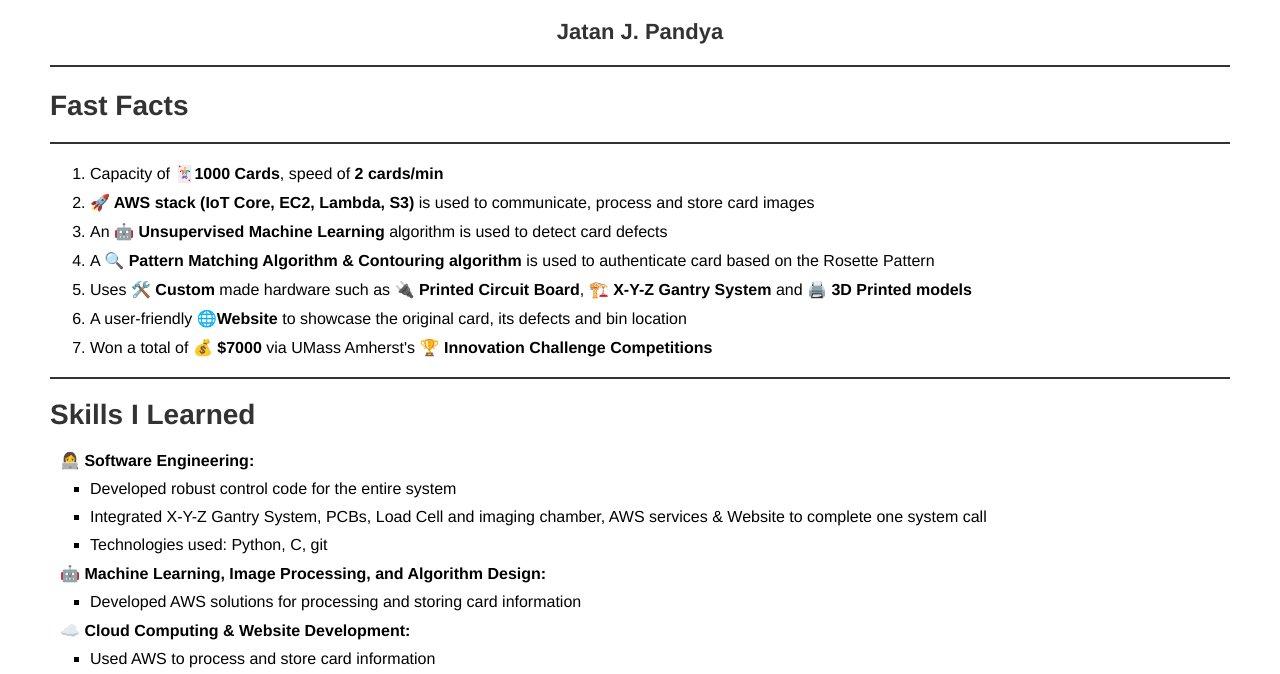
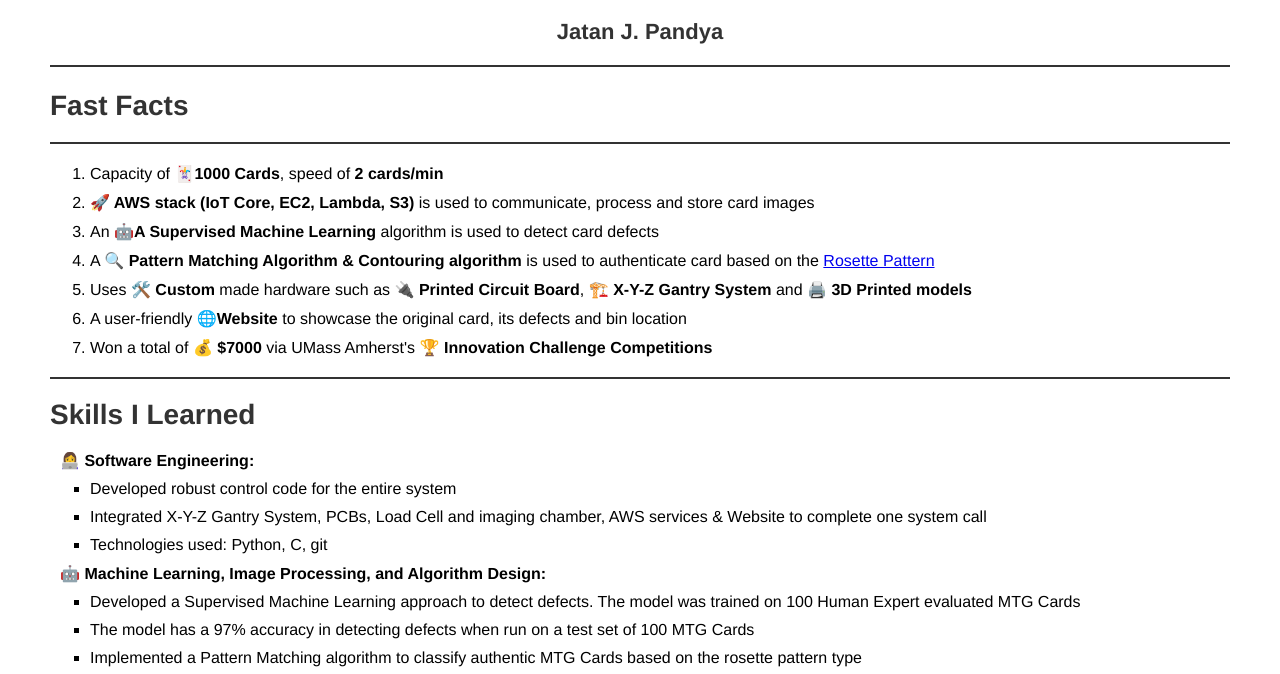
Before and after one commit to jatanjay/CardVerse, a plain HTML site: page index.html in a window 1280 px wide. Shown: the part 237-911 px from the top of the page. Drawn offline with Linux system fonts and the light colour scheme.

Commit message:
Update index.html

```diff
--- a/index.html
+++ b/index.html
@@ -226,10 +226,10 @@
             <li><b>🚀 AWS stack (IoT Core, EC2, Lambda, S3)</b> is used to communicate, process and store card
                 images
             </li>
-            <li>An <b>🤖 Unsupervised Machine Learning</b> algorithm is used to detect card defects</li>
+            <li>An <b>🤖A Supervised Machine Learning</b> algorithm is used to detect card defects</li>
             <li>A <b>🔍 Pattern Matching Algorithm & Contouring algorithm</b> is used to authenticate card based on
-                the
-                Rosette Pattern</li>
+                the <a href="https://www.mtginformation.com/counterfeits#:~:text=%E2%80%8B-,The%20Rosette%20Test,printings%20of%20the%20same%20set.">
+                    Rosette Pattern</a></li>
             <li>Uses <b>🛠️ Custom</b> made hardware such as <b>🔌 Printed Circuit Board</b>, <b>🏗️ X-Y-Z Gantry
                     System</b> and <b>🖨️ 3D Printed models</b></li>
             <li>A user-friendly <b>🌐Website</b> to showcase the original card, its defects and bin location</li>
@@ -249,7 +249,10 @@
                 </ul>
                 <strong>🤖 Machine Learning, Image Processing, and Algorithm Design:</strong>
                 <ul>
-                    <li>Developed AWS solutions for processing and storing card information</li>
+                    <li>Developed a Supervised Machine Learning approach to detect defects. The model was trained on 100 Human Expert evaluated MTG Cards</li>
+                    <li>The model has a 97% accuracy in detecting defects when run on a test set of 100 MTG Cards</li>
+                    <li>Implemented a Pattern Matching algorithm to classify authentic MTG Cards based on the rosette pattern type</li>
+                    <li>Technologies used: openCV, Supervised Machine Learning, Pattern Matching, Contouring algorithm</li>
                 </ul>
                 <strong>☁️ Cloud Computing & Website Development:</strong>
                 <ul>
```
